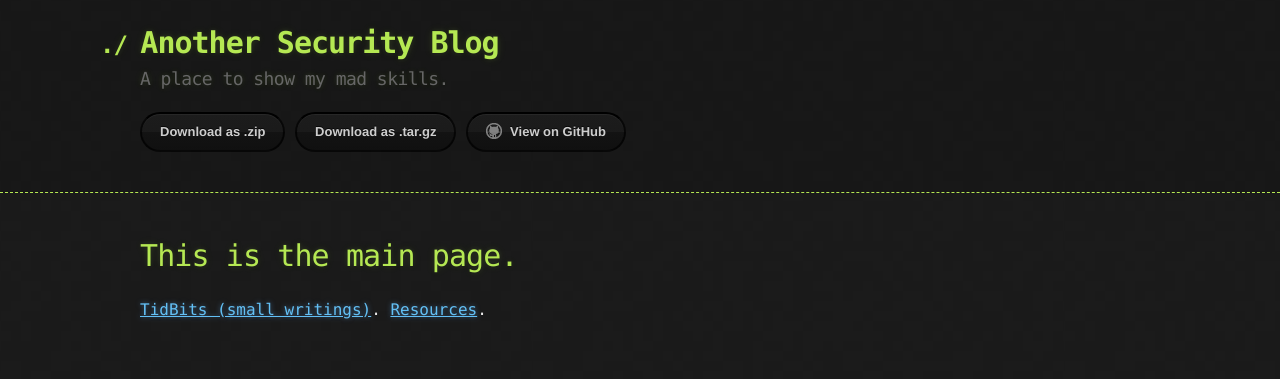
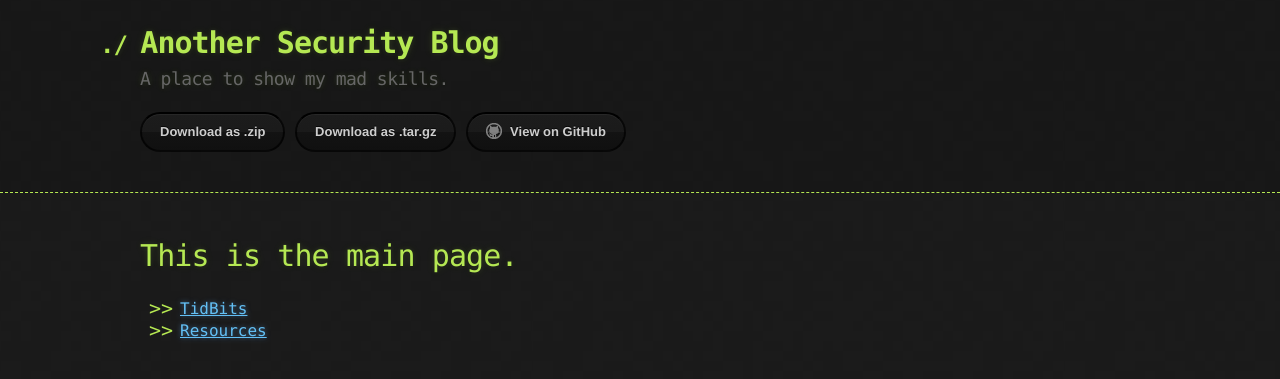
Before and after one commit to CyberCasquatch/cybercasquatch.github.io, a Jekyll site: the page built from index.md, in a window 1280 px wide. Shown: the top 379 px of the page. Built offline with Jekyll 4.4.1, drawn with Linux system fonts in a browser that asks for light colours; our own code applies the rules of GitHub Pages for plain Markdown files.

Commit message:
Update index.md

```diff
--- a/index.md
+++ b/index.md
@@ -1,4 +1,4 @@
 # This is the main page.
 
-[TidBits (small writings)](./TidBits/TidBitsMain.html).
-[Resources](./Resources-page.html).
+* [TidBits](./TidBits/TidBitsMain.html)
+* [Resources](./Resources-page.html)
```
